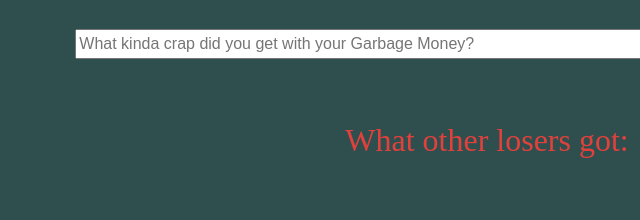
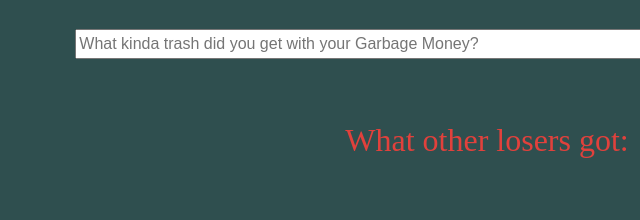
Before and after one commit to awhit012/garbage-bank, a plain HTML site: page index.html in a window 1280 px wide. Shown: the part 1369-1589 px from the top of the page, 153-793 px from the left. Drawn offline with nearby package versions, Linux system fonts and the light colour scheme; no server answers; a web font is replaced by a local one.

Commit message:
changes crap to trash

```diff
--- a/index.html
+++ b/index.html
@@ -70,7 +70,7 @@
 <div id="stories-container" class="offset-2 col-6 col-md-8 col-sm-12" >
   <img id="share-img" src="./assets/share.png">
   <form id="form" action="/action_page.php" class="input-group">
-    <input id="textarea" maxlength="200" name="story" placeholder="What kinda crap did you get with your Garbage Money?">
+    <input id="textarea" maxlength="200" name="story" placeholder="What kinda trash did you get with your Garbage Money?">
     </input>
     <br>
     <input type="submit" value="Submit" class="btn btn-default">
```
